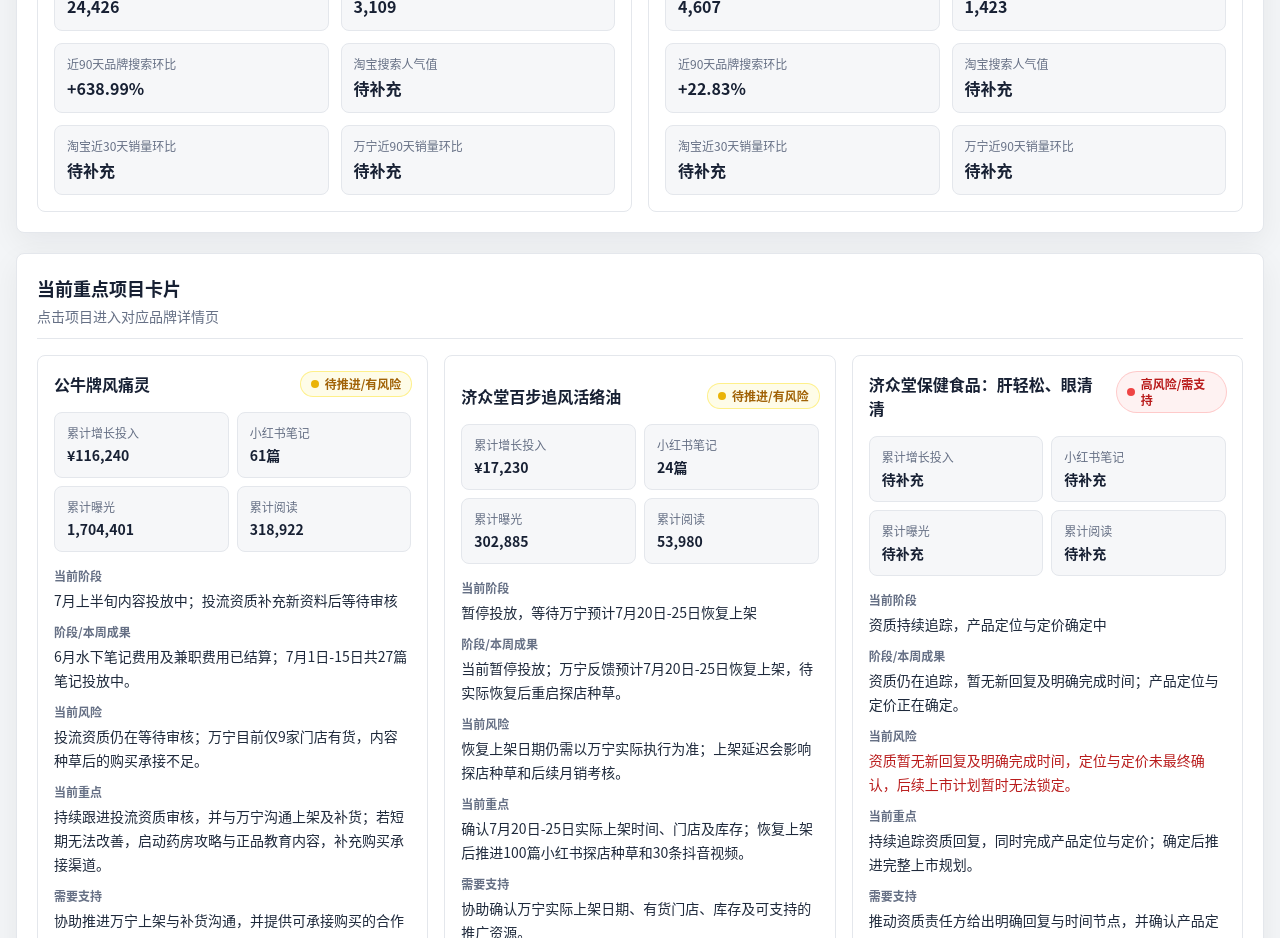
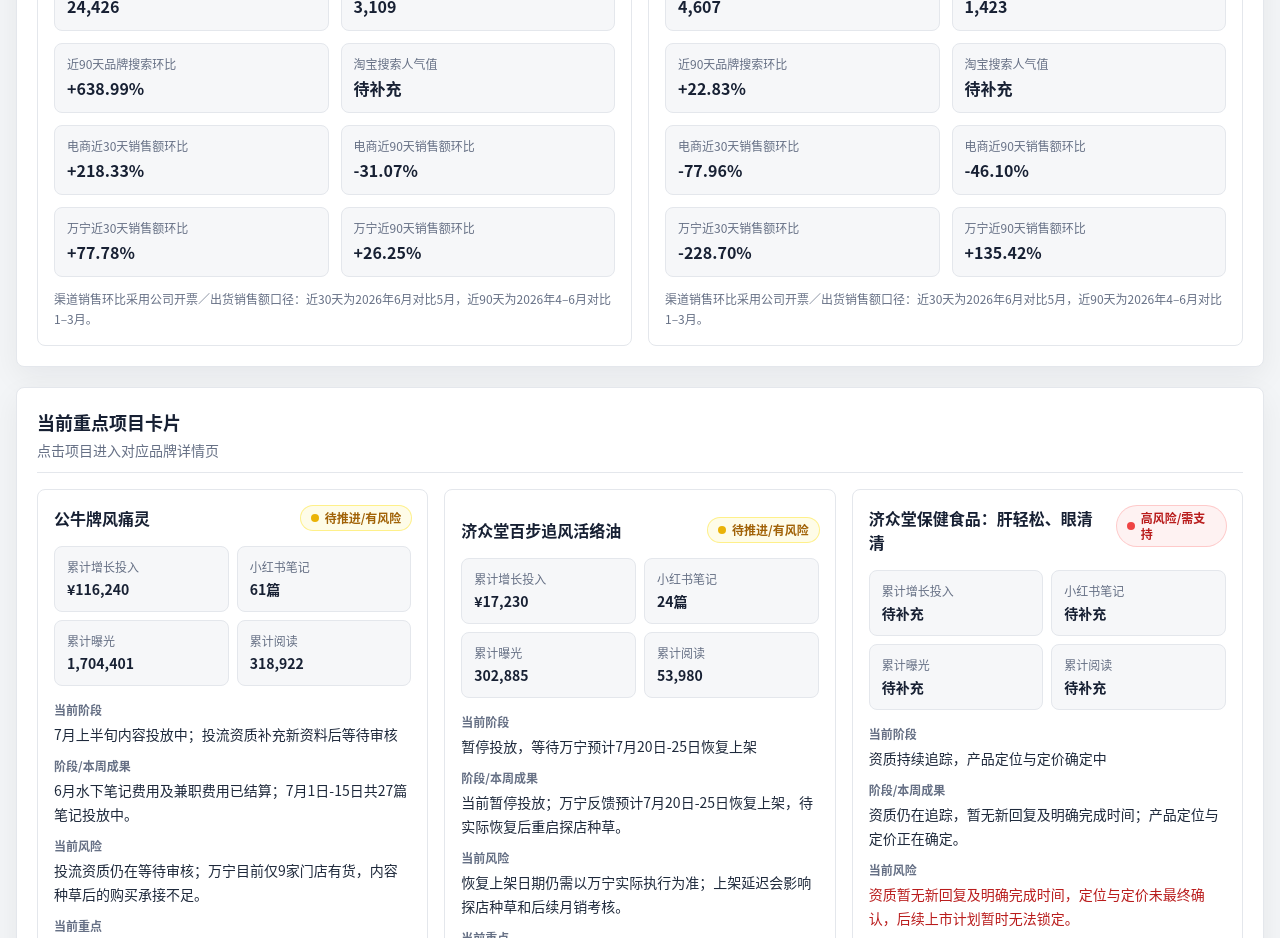
Before and after one commit to zhoushuquan0-lab/hongyun-growth-dashboard, a React (Vite) app: page / in a window 1280 px wide. Shown: the part 920-1858 px from the top of the page. Built offline with nearby package versions, Linux system fonts and the light colour scheme.

Commit message:
Add ecommerce and Mannings sales comparisons

```diff
--- a/src/data.js
+++ b/src/data.js
@@ -59,8 +59,10 @@
     search90d: 3109,
     searchGrowth90d: "+638.99%",
     taobaoSearch: "待补充",
-    taobaoSalesGrowth30d: "待补充",
-    manningSalesGrowth90d: "待补充",
+    ecommerceSalesGrowth30d: "+218.33%",
+    ecommerceSalesGrowth90d: "-31.07%",
+    manningSalesGrowth30d: "+77.78%",
+    manningSalesGrowth90d: "+26.25%",
     weeklyResult: "6月水下笔记费用及兼职费用已结算；7月1日-15日共27篇笔记投放中。",
     completed: ["6月水下笔记及兼职费用已结算", "7月上半旬投放27篇：好物分享7、健康养生4、晒单4、生活Vlog 2、万宁6、正品教育4", "投流资质已补充新资料"],
     currentResult: "累计曝光1,704,401；累计阅读318,922；累计互动24,426；近90天品牌搜索量3,109。",
@@ -105,8 +107,10 @@
     search90d: 1423,
     searchGrowth90d: "+22.83%",
     taobaoSearch: "待补充",
-    taobaoSalesGrowth30d: "待补充",
-    manningSalesGrowth90d: "待补充",
+    ecommerceSalesGrowth30d: "-77.96%",
+    ecommerceSalesGrowth90d: "-46.10%",
+    manningSalesGrowth30d: "-228.70%",
+    manningSalesGrowth90d: "+135.42%",
     weeklyResult: "当前暂停投放；万宁反馈预计7月20日-25日恢复上架，待实际恢复后重启探店种草。",
     completed: ["已完成24篇小红书笔记", "已明确恢复上架后的内容计划：100篇小红书笔记、30条抖音视频"],
     currentResult: "累计曝光302,885；累计阅读53,980；累计互动4,607；近90天品牌搜索量1,423。",
--- a/src/main.jsx
+++ b/src/main.jsx
@@ -297,9 +297,12 @@
         <MiniMetric label="近90天品牌搜索量" value={mainProject?.search90d ? number(mainProject.search90d) : "待补充"} />
         <MiniMetric label="近90天品牌搜索环比" value={mainProject?.searchGrowth90d || "待补充"} />
         <MiniMetric label="淘宝搜索人气值" value={mainProject?.taobaoSearch || "待补充"} />
-        <MiniMetric label="淘宝近30天销量环比" value={mainProject?.taobaoSalesGrowth30d || "待补充"} />
-        <MiniMetric label="万宁近90天销量环比" value={mainProject?.manningSalesGrowth90d || "待补充"} />
+        <MiniMetric label="电商近30天销售额环比" value={mainProject?.ecommerceSalesGrowth30d || "待补充"} />
+        <MiniMetric label="电商近90天销售额环比" value={mainProject?.ecommerceSalesGrowth90d || "待补充"} />
+        <MiniMetric label="万宁近30天销售额环比" value={mainProject?.manningSalesGrowth30d || "待补充"} />
+        <MiniMetric label="万宁近90天销售额环比" value={mainProject?.manningSalesGrowth90d || "待补充"} />
       </div>
+      <p className="mt-3 text-xs leading-5 text-muted">渠道销售环比采用公司开票／出货销售额口径：近30天为2026年6月对比5月，近90天为2026年4–6月对比1–3月。</p>
     </button>
   );
 }
```
